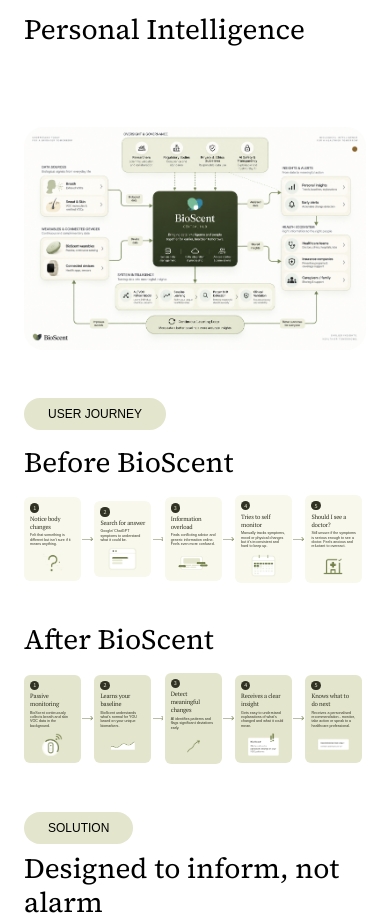
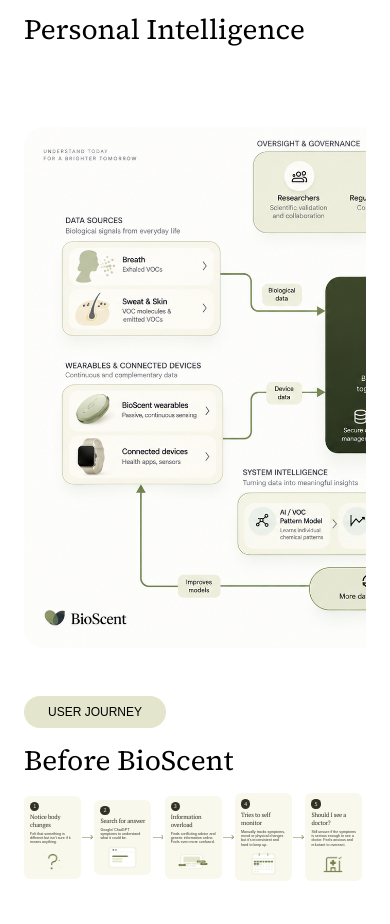
Before and after one commit to tryingtostaysane/veralynportfolio, a React (Vite) app: page /work/bioscent in a window 390 px wide. Shown: the part 3380-4304 px from the top of the page. Built offline with nearby package versions, Linux system fonts and the light colour scheme; a web font is replaced by a local one.

Commit message:
Make BioScent ecosystem diagram horizontally scrollable on mobile
Shrinking the diagram to fit narrow viewports made its labels
illegible. Below 1024px it now holds a fixed, legible pixel width and
scrolls horizontally within its own frame instead of shrinking with
the page.

```diff
--- a/src/components/BioScent.css
+++ b/src/components/BioScent.css
@@ -630,6 +630,28 @@
   width: 100%;
   height: auto;
   border-radius: 20px;
+}
+
+.case-study-ecosystem-diagram-frame {
+  width: 100%;
+}
+
+/* Below desktop, the diagram's labels become illegible once shrunk to
+   fit the page's own width - instead of shrinking with the page, it
+   holds a fixed, legible pixel width (roughly what it renders at on
+   desktop) and scrolls horizontally within its own frame. The frame
+   (not the image itself) owns the scroll so this stays contained to
+   the diagram rather than the page. */
+@media (max-width: 1024px) {
+  .case-study-ecosystem-diagram-frame {
+    overflow-x: auto;
+    -webkit-overflow-scrolling: touch;
+  }
+
+  .case-study-ecosystem-diagram {
+    width: 800px;
+    max-width: none;
+  }
 }
 
 /* "User Journey" (Figma node 555:2150): tag, then the two Before/After
--- a/src/components/BioScent.jsx
+++ b/src/components/BioScent.jsx
@@ -516,7 +516,13 @@
                   Personal Intelligence
                 </h2>
               </div>
-              <img className="case-study-ecosystem-diagram" src={ecosystemDiagram} alt="Diagram of the BioScent ecosystem: data sources and wearables feed the central BioScent hub, which shares insights and alerts with the health ecosystem, all under oversight & governance and powered by system intelligence in a continuous learning loop" />
+              <div className="case-study-ecosystem-diagram-frame">
+                <img
+                  className="case-study-ecosystem-diagram"
+                  src={ecosystemDiagram}
+                  alt="Diagram of the BioScent ecosystem: data sources and wearables feed the central BioScent hub, which shares insights and alerts with the health ecosystem, all under oversight & governance and powered by system intelligence in a continuous learning loop"
+                />
+              </div>
             </div>
           </section>
           <section className="case-study-section case-study-journey" aria-label="User Journey" id="user-journey">
```
